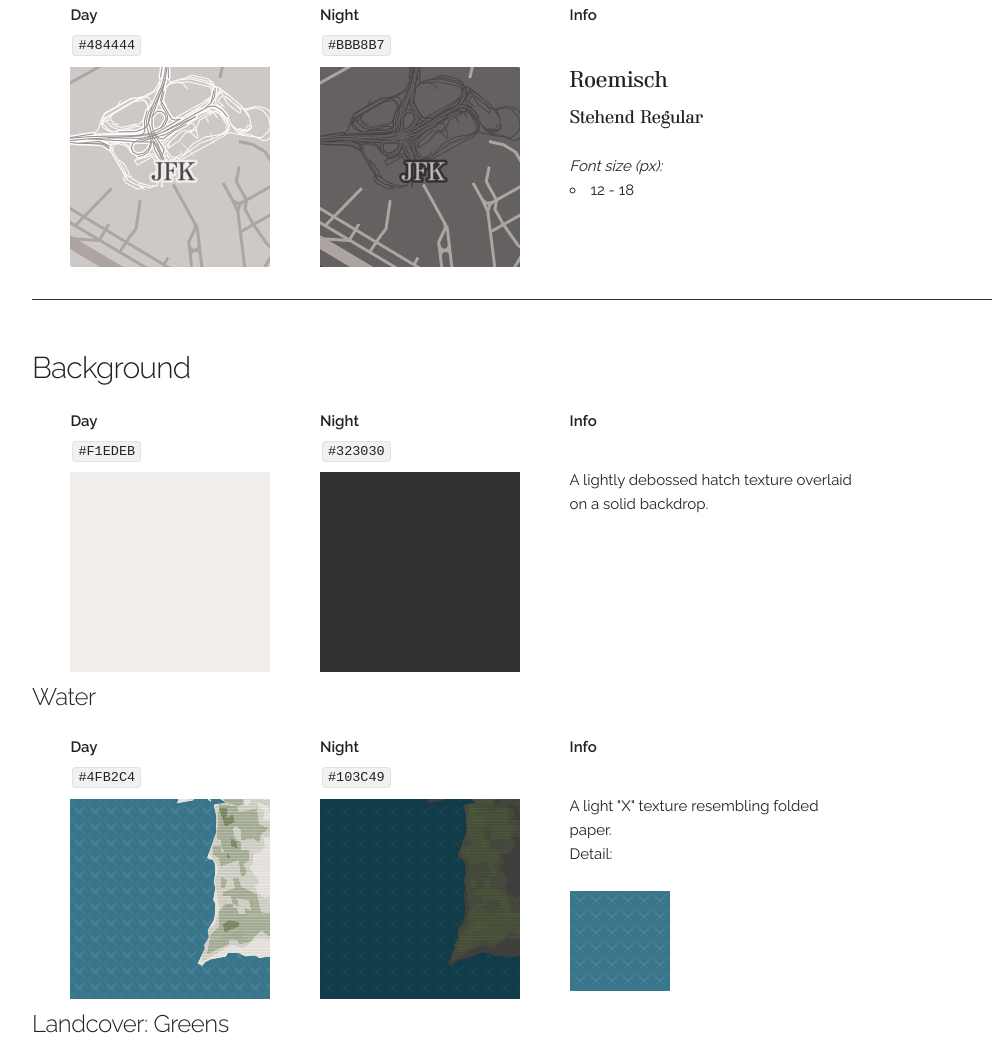
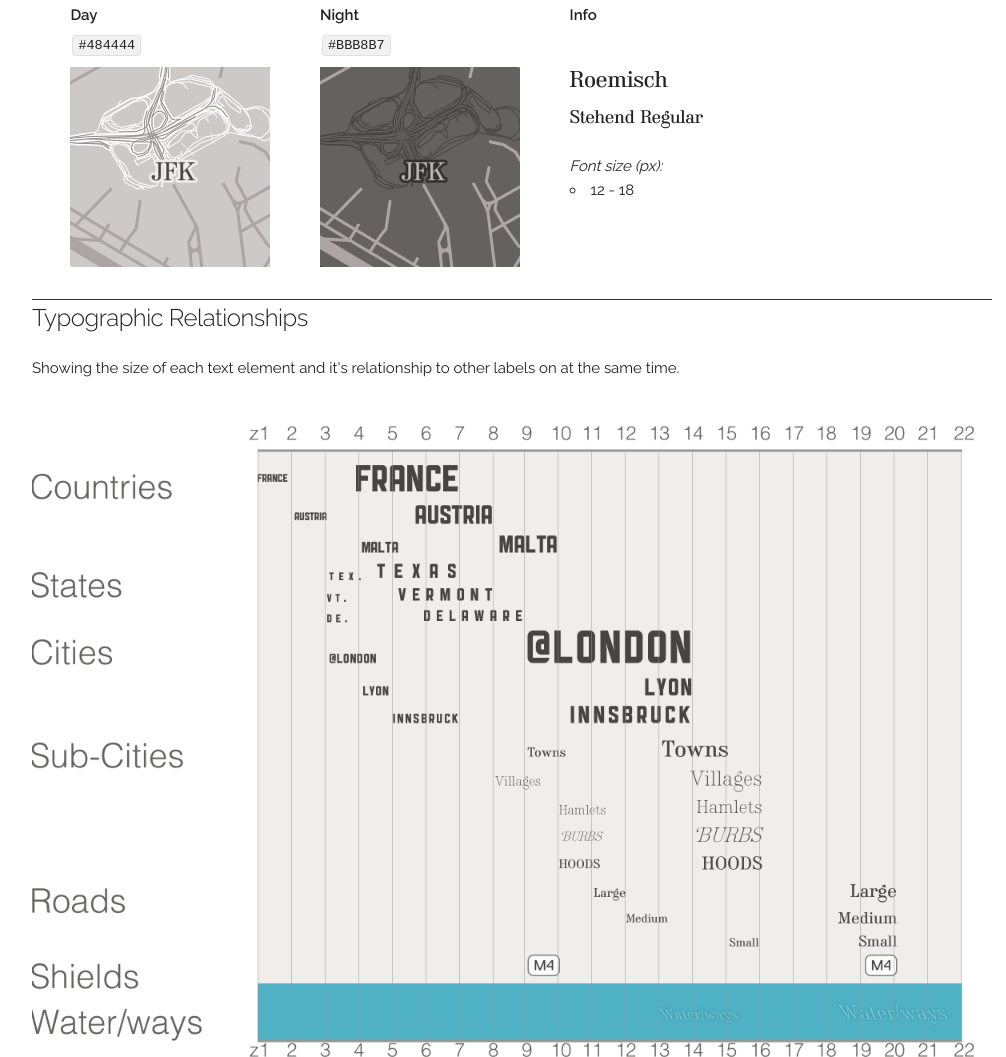
Before and after one commit to TheMapSmith/firef.ly-maps, a plain HTML site: page index.html in a window 1280 px wide. Shown: the part 5212-6269 px from the top of the page, without its empty margins (128-1134 px from the left). Drawn offline with Linux system fonts and the light colour scheme.

Commit message:
add text scale image and section

```diff
--- a/index.html
+++ b/index.html
@@ -522,6 +522,19 @@
     </div>
 
     <div class="row">
+      <div class="row-subhead">
+        <h5>Typographic Relationships</h5>
+        <p>
+          Showing the size of each text element and it's relationship to
+          other labels on at the same time.
+        </p>
+      </div>
+      <div class="twelve columns">
+        <img src="images/text-scales.png" class="u-max-full-width" alt="" />
+      </div>
+    </div>
+
+    <div class="row">
       <div class="row-head">
         <h4>Background</h4>
       </div>
```
Also changed, not shown: images/text-scales.png (added).
